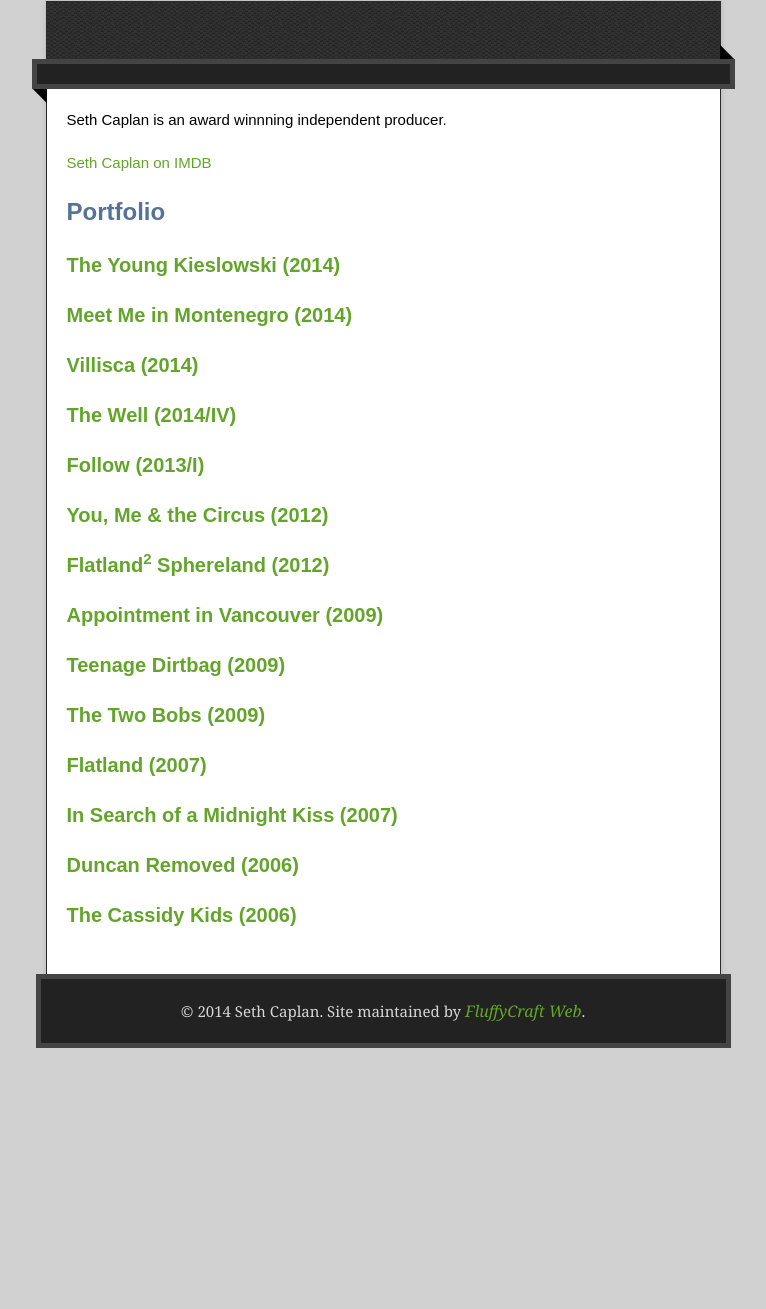
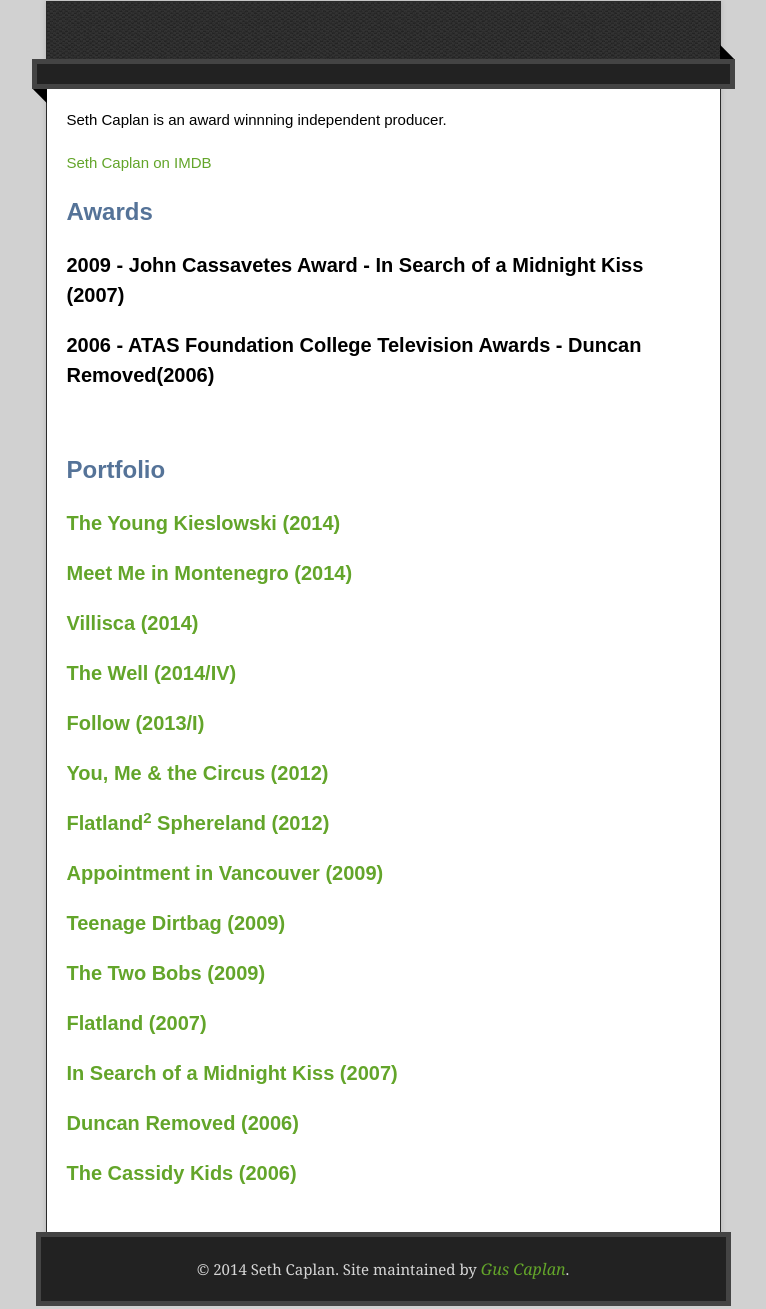
Before and after one commit to sethcaplan/sethcaplan.github.io, a plain HTML site: page index.html in a window 1280 px wide. Shown: the part 129-1438 px from the top of the page, without its empty margins (257-1023 px from the left). Before the commit the page ends 1332 px from the top, so only its background shows below. Drawn offline with nearby package versions, Linux system fonts and the light colour scheme.

Commit message:
Update index.html

```diff
--- a/index.html
+++ b/index.html
@@ -34,6 +34,11 @@
         <article class="markdown-body">
           <p>Seth Caplan is an award winnning independent producer.</p>
           <a href="http://www.imdb.com/name/nm1093570/">Seth Caplan on IMDB</a>
+          </br>
+          <h2>Awards</h2>
+          <h3>2009 - John Cassavetes Award - In Search of a Midnight Kiss (2007)</h3>
+          <h3>2006 - ATAS Foundation College Television Awards - Duncan Removed(2006)</h3>
+          </br>
           <h2>Portfolio</h2>
           <a href="http://www.imdb.com/title/tt2912120/"><h3>The Young Kieslowski (2014)</h3></a>
           <a href="http://www.meetmeinmontenegro.com/"><h3>Meet Me in Montenegro (2014)</h3></a>
@@ -54,7 +59,7 @@
     </div>
     <footer>
       <div class="owner">
-      <p align="center">&copy; 2014 Seth Caplan. Site maintained by <a href="http://fluffycraft.net">FluffyCraft Web</a>.</p>
+      <p align="center">&copy; 2014 Seth Caplan. Site maintained by <a href="http://guscaplan.github.io">Gus Caplan</a>.</p>
       </div>
 
     </footer>
```
